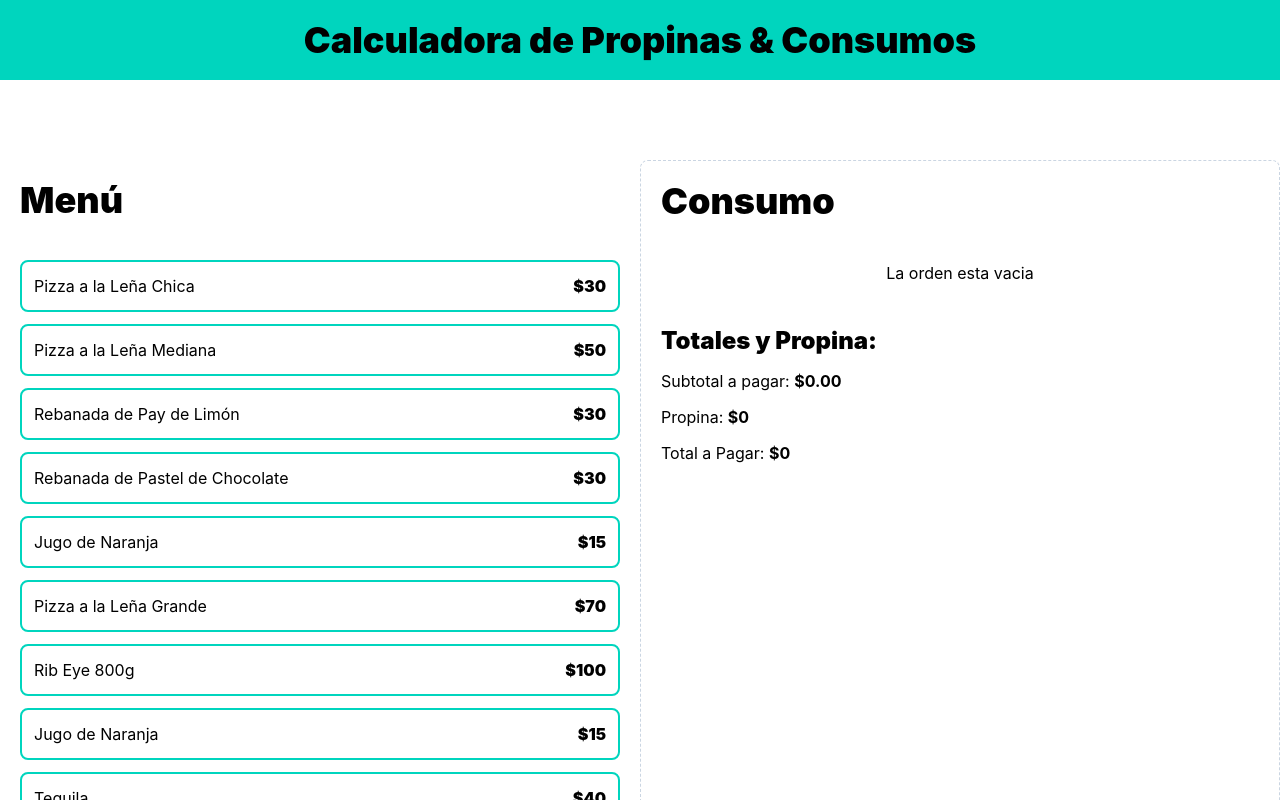
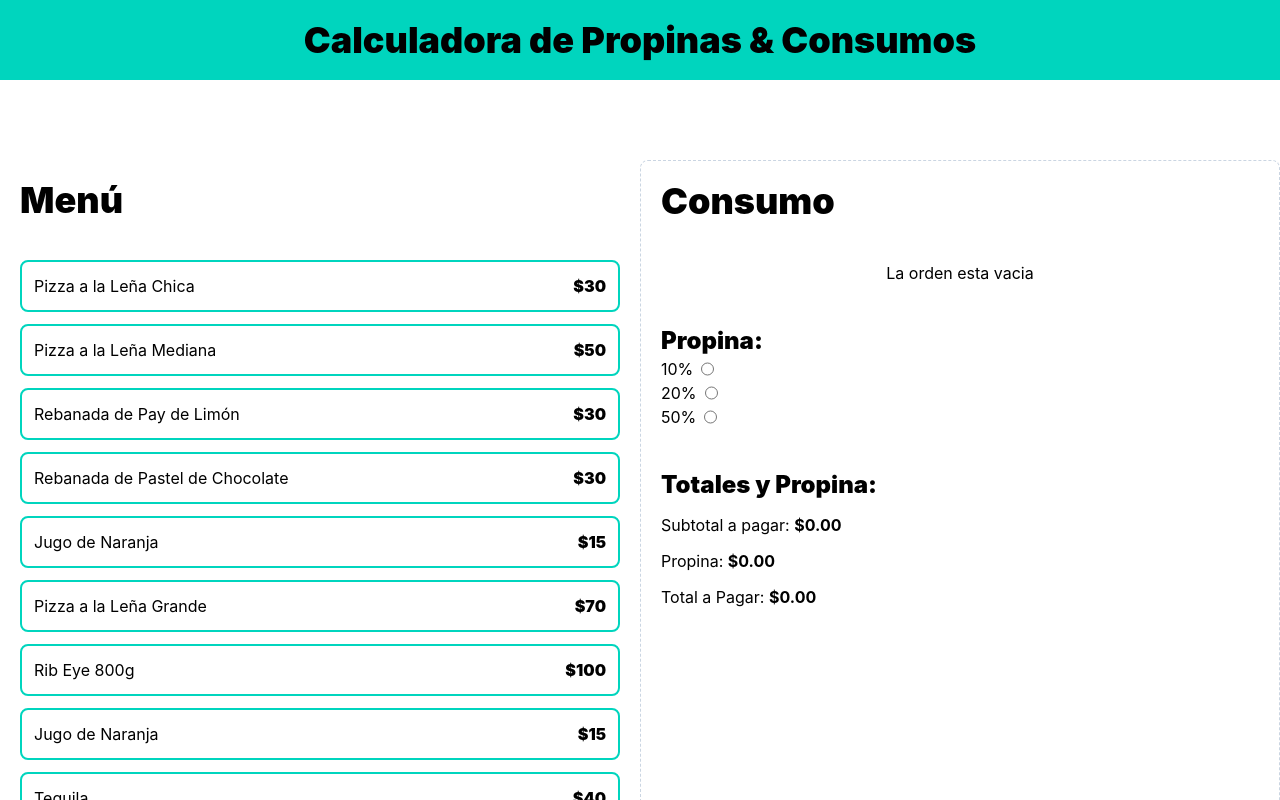
Before and after one commit to FlorBauducco/calculadora, a React (Vite) app: page / in a window 1280 px wide. Shown: the top 800 px of the page. Built offline with nearby package versions, Linux system fonts and the light colour scheme.

Commit message:
feat: add logic to calculate tip + total amount due

```diff
--- a/src/App.tsx
+++ b/src/App.tsx
@@ -1,11 +1,12 @@
 import MenuItem from "./components/MenuItem";
 import OrderContets from "./components/OrderContets";
 import OrderTotal from "./components/OrderTotal";
+import TipPercentangeForm from "./components/TipPercentangeForm";
 import { menuItems } from "./data/db";
 import useOrder from "./hook/useOrder";
 
 function App() {
-  const { order, addItem, removeItem } = useOrder();
+  const { order, addItem, removeItem, tip, setTip } = useOrder();
   return (
     <>
       <header className="bg-teal-400 py-5">
@@ -27,7 +28,8 @@
 
         <div className="border border-dashed border-slate-300 rounded-lg space-y-10">
           <OrderContets order={order} removeItem={removeItem} />
-          <OrderTotal order={order} />
+          <TipPercentangeForm setTip={setTip} />
+          <OrderTotal order={order} tip={tip} />
         </div>
       </main>
     </>
--- a/src/components/OrderTotal.tsx
+++ b/src/components/OrderTotal.tsx
@@ -4,12 +4,20 @@
 
 type OrderTotalsProps = {
   order: OrderItem[];
+  tip: number;
 };
 
-export default function OrderTotal({ order }: OrderTotalsProps) {
+export default function OrderTotal({ order, tip }: OrderTotalsProps) {
   const subtotalAmount = useMemo(
     () => order.reduce((total, item) => total + item.quantity * item.price, 0),
     [order],
+  );
+
+  const tipAmount = useMemo(() => subtotalAmount * tip, [subtotalAmount, tip]);
+
+  const totalAmount = useMemo(
+    () => subtotalAmount + tipAmount,
+    [subtotalAmount, tipAmount],
   );
 
   return (
@@ -23,12 +31,12 @@
 
         <p>
           Propina: {""}
-          <span className="font-bold">$0</span>
+          <span className="font-bold">{formatCurrency(tipAmount)}</span>
         </p>
 
         <p>
           Total a Pagar: {""}
-          <span className="font-bold">$0</span>
+          <span className="font-bold">{formatCurrency(totalAmount)}</span>
         </p>
       </div>
 
--- /dev/null
+++ b/src/components/TipPercentangeForm.tsx
@@ -0,0 +1,48 @@
+import type { Dispatch, SetStateAction } from "react";
+
+const tipOptions = [
+  {
+    id: "tip-10",
+    value: 0.1,
+    label: "10%",
+  },
+  {
+    id: "tip-20",
+    value: 0.2,
+    label: "20%",
+  },
+  {
+    id: "tip-50",
+    value: 0.5,
+    label: "50%",
+  },
+];
+
+type TipPercentangeFormProps = {
+  setTip: Dispatch<SetStateAction<number>>;
+};
+
+export default function TipPercentangeForm({
+  setTip,
+}: TipPercentangeFormProps) {
+  return (
+    <div className="px-5">
+      <h3 className="font-black text-2xl ">Propina:</h3>
+
+      <form action="">
+        {tipOptions.map((tip) => (
+          <div key={tip.id} className="flex gap-2">
+            <label htmlFor={tip.id}>{tip.label}</label>
+            <input
+              id={tip.id}
+              type="radio"
+              name="tip"
+              value={tip.value}
+              onChange={(e) => setTip(+e.target.value)}
+            />
+          </div>
+        ))}
+      </form>
+    </div>
+  );
+}
--- a/src/hook/useOrder.ts
+++ b/src/hook/useOrder.ts
@@ -3,6 +3,7 @@
 
 export default function useOrder() {
   const [order, setOrder] = useState<OrderItem[]>([]);
+  const [tip, setTip] = useState(0);
 
   const addItem = (item: MenuItem) => {
     const itemExist = order.find((orderItem) => orderItem.id === item.id);
@@ -25,6 +26,8 @@
 
   return {
     order,
+    tip,
+    setTip,
     addItem,
     removeItem,
   };
```
